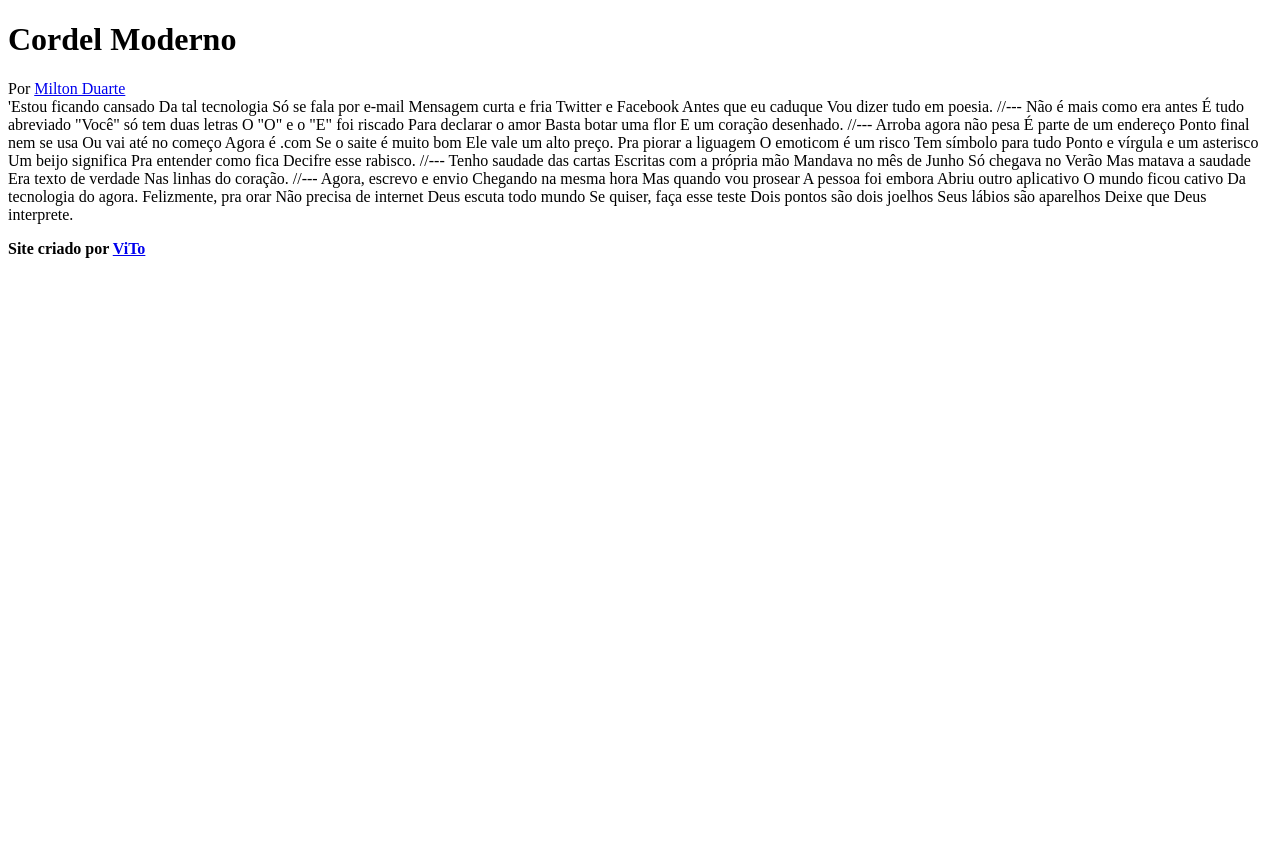
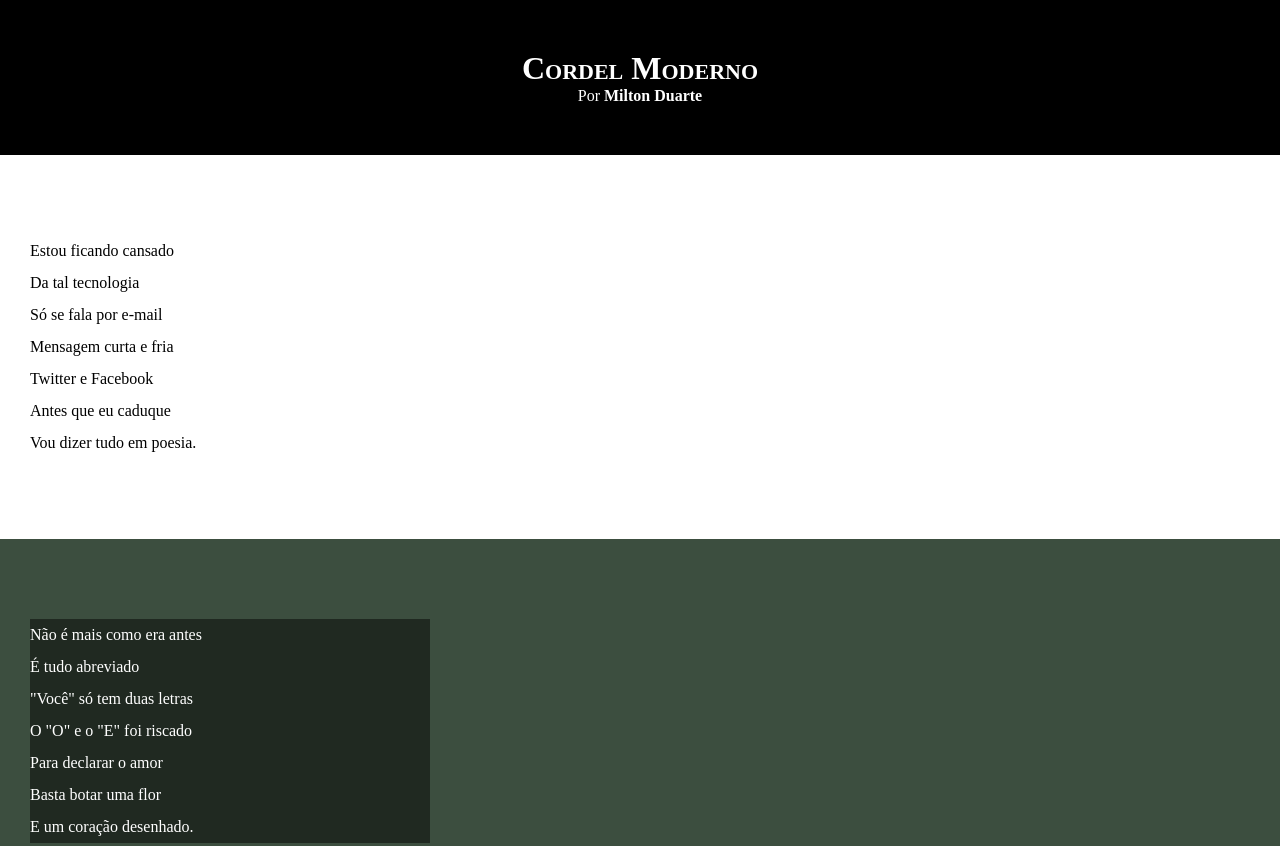
Before and after one commit to Vito-Ismael/hrtml-css, a plain HTML site: page Desafios/d012/index.html in a window 1280 px wide. Shown: the top 846 px of the page. Before the commit the page ends 800 px from the top, so only its background shows below. Drawn offline with Linux system fonts and the light colour scheme.

Commit message:
uptade style text

```diff
--- a/Desafios/d012/index.html
+++ b/Desafios/d012/index.html
@@ -4,77 +4,99 @@
     <meta charset="UTF-8">
     <meta name="viewport" content="width=device-width, initial-scale=1.0">
     <title>Cordel Moderno</title>
+    <link rel="stylesheet" href="style.css">
 </head>
 <body>
     <header>
         <h1>Cordel Moderno</h1>
-        Por <a href="https://www.recantodasletras.com.br/poesias/3186743" target="_blank">Milton Duarte</a>
+        <p>Por <a href="https://www.recantodasletras.com.br/poesias/3186743" target="_blank">Milton Duarte</a></p>
     </header>
 
-    'Estou ficando cansado
-    Da tal tecnologia
-    Só se fala por e-mail
-    Mensagem curta e fria
-    Twitter e Facebook
-    Antes que eu caduque
-    Vou dizer tudo em poesia.
+    <section class="normal">
+        <p>
+            Estou ficando cansado <br>
+            Da tal tecnologia <br>
+            Só se fala por e-mail <br>
+            Mensagem curta e fria  <br>
+            Twitter e Facebook  <br>
+            Antes que eu caduque <br>
+            Vou dizer tudo em poesia. <br>
+        </p>
+    </section>
 
-    //---
 
-    Não é mais como era antes
-    É tudo abreviado
-    "Você" só tem duas letras
-    O "O" e o "E" foi riscado
-    Para declarar o amor
-    Basta botar uma flor
-    E um coração desenhado.
+    <section class="imagem">
+        <p>
+            Não é mais como era antes <br>
+            É tudo abreviado <br>
+            "Você" só tem duas letras <br>
+            O "O" e o "E" foi riscado <br>
+            Para declarar o amor <br>
+            Basta botar uma flor <br>
+            E um coração desenhado. <br>
+        </p>
+    </section>
 
-    //---
 
-    Arroba agora não pesa
-    É parte de um endereço
-    Ponto final nem se usa
-    Ou vai até no começo
-    Agora é .com
-    Se o saite é muito bom
-    Ele vale um alto preço.
+    <section class="normal">
+        <p>
+            Arroba agora não pesa <br>
+            É parte de um endereço <br>
+            Ponto final nem se usa <br>
+            Ou vai até no começo <br>
+            Agora é .com <br>
+            Se o saite é muito bom <br>
+            Ele vale um alto preço. <br>
 
-    Pra piorar a liguagem
-    O emoticom é um risco
-    Tem símbolo para tudo
-    Ponto e vírgula e um asterisco
-    Um beijo significa
-    Pra entender como fica
-    Decifre esse rabisco.
+            Pra piorar a liguagem <br>
+            O emoticom é um risco <br>
+            Tem símbolo para tudo <br>
+            Ponto e vírgula e um asterisco <br>
+            Um beijo significa <br>
+            Pra entender como fica <br>
+            Decifre esse rabisco. <br>
+        </p>
+    </section>
 
-    //---
 
-    Tenho saudade das cartas
-    Escritas com a própria mão
-    Mandava no mês de Junho
-    Só chegava no Verão
-    Mas matava a saudade
-    Era texto de verdade
-    Nas linhas do coração.
+    <section class="imagem">
+        <p>
+            Tenho saudade das cartas <br>
+            Escritas com a própria mão <br>
+            Mandava no mês de Junho <br>
+            Só chegava no Verão <br>
+            Mas matava a saudade <br>
+            Era texto de verdade <br>
+            Nas linhas do coração.
+        </p>
+    </section>
 
-    //---
 
-    Agora, escrevo e envio
-    Chegando na mesma hora
-    Mas quando vou prosear
-    A pessoa foi embora
-    Abriu outro aplicativo
-    O mundo ficou cativo
-    Da tecnologia do agora.
+    <section class="normal">
+        <p>
+            Agora, escrevo e envio <br>
+            Chegando na mesma hora <br>
+            Mas quando vou prosear <br>
+            A pessoa foi embora <br>
+            Abriu outro aplicativo <br>
+            O mundo ficou cativo <br>
+            Da tecnologia do agora. <br>
+            Felizmente, pra orar <br>
+            Não precisa de internet <br>
+            Deus escuta todo mundo <br>
+            Se quiser, faça esse teste <br>
+            Dois pontos são dois joelhos <br>
+            Seus lábios são aparelhos <br>
+            Deixe que Deus interprete. <br>
+        </p>
+    </section>
 
-    Felizmente, pra orar
-    Não precisa de internet
-    Deus escuta todo mundo
-    Se quiser, faça esse teste
-    Dois pontos são dois joelhos
-    Seus lábios são aparelhos
-    Deixe que Deus interprete.
-
-    <footer><p><strong>Site criado por <a href="https://github.com/Vito-Ismael" target="_blank">ViTo</a></strong></p></footer>
+    <footer>
+        <p>
+            <strong>
+                Site criado por <a href="https://github.com/Vito-Ismael" target="_blank">ViTo</a>
+            </strong>
+        </p>
+    </footer>
 </body>
 </html>
--- /dev/null
+++ b/Desafios/d012/style.css
@@ -0,0 +1,64 @@
+@charset "UTF-8";
+
+* {
+    margin: 0px;
+    padding: 0px;
+}
+
+html, body {
+    min-height: 100vh;
+    background-color: rgb(188, 242, 196);
+}
+
+header {
+    background-color: black;
+    color: white;
+    text-align: center;
+}
+
+header > h1 {
+    padding-top: 50px;
+    font-variant: small-caps;
+}
+
+header > p {
+    padding-bottom: 50px;
+}
+
+a {
+    color: white;
+    text-decoration: none;
+    font-weight: bolder;
+}
+
+a:hover {
+    text-decoration: underline;
+}
+
+section {
+    padding-top: 10vh;
+    padding-bottom: 10vh;
+    line-height: 2em;
+    padding-left: 30px;
+}
+
+.normal {
+    background-color: white;
+    color: black;
+}
+
+.imagem {
+    background-color: rgba(0, 0, 0, 0.678);
+    color: white;
+}
+
+.imagem > p {
+    width: 400px;
+    background-color: rgba(0, 0, 0, 0.473);
+}
+
+footer {
+    background-color: black;
+    color: white;
+    text-align: center;
+}
```
